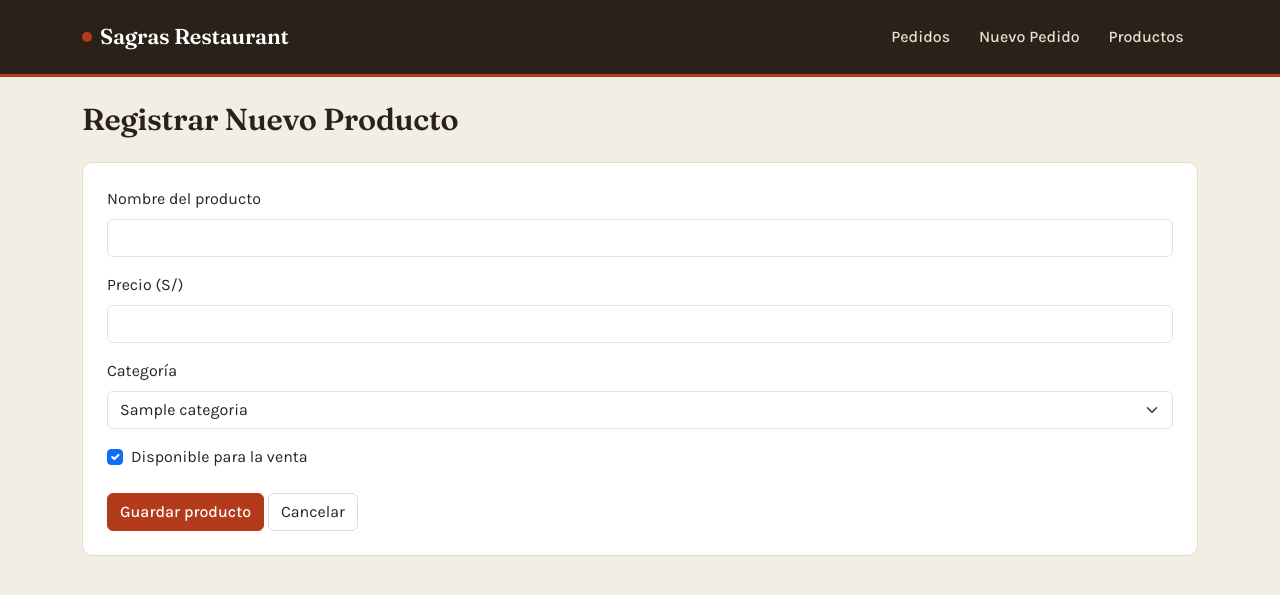
After one commit to Kennedy0-o/MVC-Y-DATOS, a CodeIgniter 4 app: the page made by app/Views/producto/formulario.php in a window 1280 px wide. The commit adds this page. Shown: the top 595 px of the page. Run offline with PHP 8.4 and a stand-in for CodeIgniter, Linux system fonts and the light colour scheme; the template is opened without the code that fills it: most values are stand-ins (such as "Sample title", 1, 10 or a date in 2020); data that the repository does not hold is empty; some libraries are stand-ins or nearby versions.

Commit message:
Actualizacion de entregable Sagras

```diff
--- a/app/Config/Routes.php
+++ b/app/Config/Routes.php
@@ -38,3 +38,5 @@ $routes->get('productos', 'ProductoController::index');
 $routes->get('health', function() {
     return \Config\Services::response()->setJSON(['status' => 'ok', 'system' => 'Sagras CI4 - Guia 4']);
 });
+$routes->get('productos/nuevo', 'ProductoController::nuevo');
+$routes->post('productos/registrar', 'ProductoController::registrar');
--- a/app/Services/PedidoService.php
+++ b/app/Services/PedidoService.php
@@ -123,6 +123,7 @@ class PedidoService
         if (count($datos['productos']) > 20) {
             throw new \InvalidArgumentException('No puede seleccionar más de 20 productos por pedido.');
         }
+
     }
 
     // ================================================================
@@ -152,7 +153,7 @@ class PedidoService
             foreach ($productos as $index => $idProducto) {
                 $prod = $this->productoModel->find($idProducto);
                 $cant = isset($cantidades[$index]) ? (int)$cantidades[$index] : 1;
-                if ($cant < 1 || $cant > 50) {
+                if ($cant < 1 || $cant > 20) {
                     throw new \InvalidArgumentException("Cantidad inválida para '{$prod['nombre']}'.");
                 }
                 $total += $prod['precio'] * $cant;
--- a/app/Views/producto/consultar.php
+++ b/app/Views/producto/consultar.php
@@ -1,7 +1,10 @@
 <?= $this->extend('layout/main') ?>
 <?= $this->section('content') ?>
 
-<h2 class="mb-4">Catalogo de Productos</h2>
+<div class="d-flex justify-content-between align-items-center mb-4">
+    <h2 class="mb-0">Catalogo de Productos</h2>
+    <a href="<?= base_url('productos/nuevo') ?>" class="btn btn-sagras">+ Agregar Producto</a>
+</div>
 
 <div class="row g-3">
     <?php foreach ($productos as $p): ?>
--- /dev/null
+++ b/app/Views/producto/formulario.php
@@ -0,0 +1,45 @@
+<?= $this->extend('layout/main') ?>
+<?= $this->section('content') ?>
+
+<h2 class="mb-4">Registrar Nuevo Producto</h2>
+
+<div class="card">
+    <div class="card-body p-4">
+        <form action="<?= base_url('productos/registrar') ?>" method="post">
+            <?= csrf_field() ?>
+
+            <div class="mb-3">
+                <label class="form-label">Nombre del producto</label>
+                <input type="text" name="nombre" class="form-control" value="<?= old('nombre') ?>" maxlength="100" required>
+            </div>
+
+            <div class="mb-3">
+                <label class="form-label">Precio (S/)</label>
+                <input type="number" step="0.01" min="0" name="precio" class="form-control" value="<?= old('precio') ?>" required>
+            </div>
+
+            <div class="mb-3">
+                <label class="form-label">Categoría</label>
+                <select name="id_categoria" class="form-select" required>
+                    <option value="">-- Selecciona una categoría --</option>
+                    <?php foreach ($categorias as $c): ?>
+                        <option value="<?= $c['id_categoria'] ?>" <?= old('id_categoria') == $c['id_categoria'] ? 'selected' : '' ?>>
+                            <?= esc($c['nombre']) ?>
+                        </option>
+                    <?php endforeach; ?>
+                </select>
+            </div>
+
+            <div class="mb-4 form-check">
+                <input type="hidden" name="disponible" value="0">
+                <input type="checkbox" name="disponible" value="1" class="form-check-input" id="disponibleCheck" checked>
+                <label class="form-check-label" for="disponibleCheck">Disponible para la venta</label>
+            </div>
+
+            <button type="submit" class="btn btn-sagras">Guardar producto</button>
+            <a href="<?= base_url('productos') ?>" class="btn btn-outline-secondary">Cancelar</a>
+        </form>
+    </div>
+</div>
+
+<?= $this->endSection() ?>
```
Also changed, not shown: app/Controllers/ProductoController.php (+37 -1 lines).
